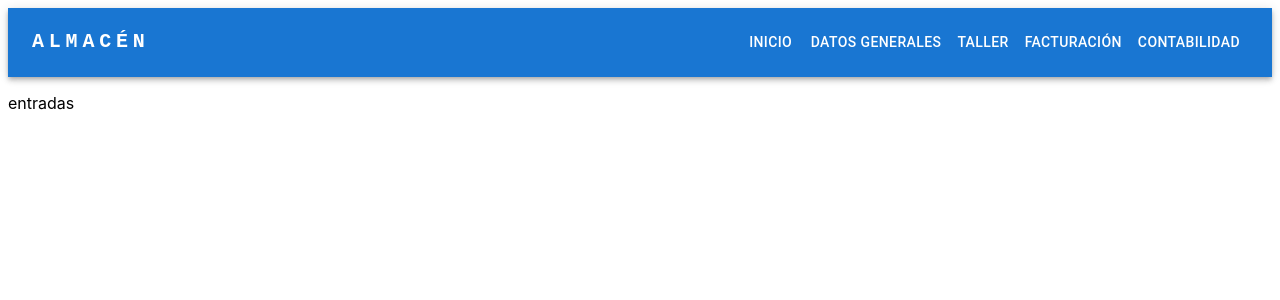
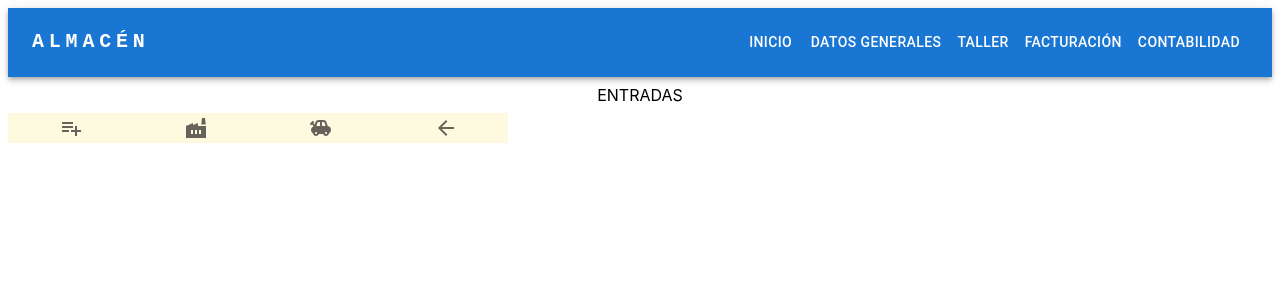
Before and after one commit to jcaido/mi_taller, a React (Create React App) app: page /almacen/entradas in a window 1280 px wide. Shown: the top 300 px of the page. Built offline with nearby package versions, Linux system fonts and the light colour scheme.

Commit message:
Navegacion entradas de almacen

```diff
--- a/src/app.jsx
+++ b/src/app.jsx
@@ -1,6 +1,7 @@
 import React from 'react';
 import { BrowserRouter, Routes, Route } from 'react-router-dom';
 import Almacen from './pages/Almacen';
+import AlmacenEntradas from './pages/AlmacenEntradas';
 import AlmacenOpciones from './pages/AlmacenOpciones';
 import AlmacenPiezas from './pages/AlmacenPiezas';
 import AlmacenProveedores from './pages/AlmacenProveedores';
@@ -31,7 +32,7 @@ function App() {
           <Route path="opciones" element={<AlmacenOpciones />} />
           <Route path="proveedores" element={<AlmacenProveedores />} />
           <Route path="piezas" element={<AlmacenPiezas />} />
-          <Route path="entradas" element={<p>entradas</p>} />
+          <Route path="entradas" element={<AlmacenEntradas />} />
           <Route path="informes" element={<p>informes</p>} />
         </Route>
         <Route path="/facturacion" element={<Facturacion />} />
--- /dev/null
+++ b/src/components/entradas/Entradas.jsx
@@ -0,0 +1,38 @@
+import React, { useContext } from 'react';
+import { Box, Grid } from '@mui/material';
+import { AlmacenEntradasContext } from '../../pages/AlmacenEntradas';
+import NavigationButtonEntradas from './NavigationButtonEntradas';
+
+export default function Entradas() {
+  const {
+    state,
+    crearAlbaranEntradasFormDispatch,
+    buscarProveedorFormDispatch,
+    buscarPiezaFormDispatch,
+  } = useContext(AlmacenEntradasContext);
+
+  return (
+    <Grid container rowSpacing={1}>
+      <Grid item md={12}>
+        <Box mt={1}>
+          <NavigationButtonEntradas
+            crearAlbaran={crearAlbaranEntradasFormDispatch}
+            buscarProveedor={buscarProveedorFormDispatch}
+            buscarPieza={buscarPiezaFormDispatch}
+          />
+        </Box>
+      </Grid>
+      <Grid item md={4}>
+        <Box>
+          {state.formCrearAlbaranEntradas ? <p>formulario crear albaran</p> : null}
+        </Box>
+      </Grid>
+      <Grid item md={4}>
+        <Box>
+          {state.formBuscarProveedor ? <p>formulario buscar proveedor</p> : null}
+          {state.formBuscarPieza ? <p>formulario buscar pieza</p> : null}
+        </Box>
+      </Grid>
+    </Grid>
+  );
+}
--- /dev/null
+++ b/src/components/entradas/NavigationButtonEntradas.jsx
@@ -0,0 +1,53 @@
+import React from 'react';
+import { useNavigate } from 'react-router-dom';
+import { BottomNavigation } from '@mui/material';
+import PlaylistAddIcon from '@mui/icons-material/PlaylistAdd';
+import ArrowBackIcon from '@mui/icons-material/ArrowBack';
+import FactoryIcon from '@mui/icons-material/Factory';
+import ToysIcon from '@mui/icons-material/Toys';
+import Tooltip from '@mui/material/Tooltip';
+import BottomNavigationAction from '@mui/material/BottomNavigationAction';
+import useNavigationButton from '../../hooks/useNavigationButton';
+
+export default function NavigationButtonEntradas({ crearAlbaran, buscarProveedor, buscarPieza }) {
+  const changeButton = useNavigationButton('seleccionar');
+
+  const navigate = useNavigate();
+
+  return (
+    <BottomNavigation sx={{ width: 500, height: 30, backgroundColor: '#fefae0' }} value={changeButton.value} onChange={changeButton.handleChange}>
+      <Tooltip title="crear albarán">
+        <BottomNavigationAction
+          label="crear"
+          value="crear"
+          icon={<PlaylistAddIcon />}
+          onClick={crearAlbaran}
+        />
+      </Tooltip>
+      <Tooltip title="proveedores">
+        <BottomNavigationAction
+          label="proveedores"
+          value="proveedores"
+          icon={<FactoryIcon />}
+          onClick={buscarProveedor}
+        />
+      </Tooltip>
+      <Tooltip title="piezas">
+        <BottomNavigationAction
+          label="piezas"
+          value="piezas"
+          icon={<ToysIcon />}
+          onClick={buscarPieza}
+        />
+      </Tooltip>
+      <Tooltip title="volver opciones-almacen">
+        <BottomNavigationAction
+          label="volverOpciones"
+          value="volverOpciones"
+          icon={<ArrowBackIcon />}
+          onClick={() => navigate('/almacen/opciones')}
+        />
+      </Tooltip>
+    </BottomNavigation>
+  );
+}
--- /dev/null
+++ b/src/pages/AlmacenEntradas.jsx
@@ -0,0 +1,115 @@
+import React, { createContext, useReducer, useMemo } from 'react';
+import { Box, Grid } from '@mui/material';
+import Typography from '@mui/material/Typography';
+import useModal from '../hooks/useModal';
+import ModalErrores from '../utils/ModalErrores';
+import Entradas from '../components/entradas/Entradas';
+
+export const AlmacenEntradasContext = createContext();
+
+export default function AlmacenEntradas() {
+  const modal = useModal();
+
+  const entradasInicial = {
+    formCrearAlbaranEntradas: false,
+    formBuscarProveedor: false,
+    formBuscarPieza: false,
+    listaProveedores: [],
+    listaPiezas: [],
+  };
+
+  const albaranEntradasReducer = (state, action) => {
+    switch (action.type) {
+      case 'albaranesEntrada':
+        return {
+          ...state,
+          formCrearAlbaranEntradas: action.payload.formCrearAlbaranEntradas,
+          formBuscarProveedor: action.payload.formBuscarProveedor,
+          formBuscarPieza: action.payload.formBuscarPieza,
+        };
+      case 'actualizar_lista_proveedores':
+        return {
+          ...state,
+          listaProveedores: action.payload,
+        };
+      case 'actualizar_lista_piezas':
+        return {
+          ...state,
+          listaPiezas: action.payload,
+        };
+      default:
+        return state;
+    }
+  };
+
+  const [state, dispatch] = useReducer(albaranEntradasReducer, entradasInicial);
+
+  function crearAlbaranEntradasFormDispatch() {
+    dispatch({
+      type: 'albaranesEntrada',
+      payload: {
+        formCrearAlbaranEntradas: true,
+        formBuscarProveedor: false,
+        formBuscarPieza: false,
+      },
+    });
+  }
+
+  function buscarProveedorFormDispatch() {
+    dispatch({
+      type: 'albaranesEntrada',
+      payload: {
+        formCrearAlbaranEntradas: true,
+        formBuscarProveedor: true,
+        formBuscarPieza: false,
+      },
+    });
+  }
+
+  function buscarPiezaFormDispatch() {
+    dispatch({
+      type: 'albaranesEntrada',
+      payload: {
+        formCrearAlbaranEntradas: true,
+        formBuscarProveedor: false,
+        formBuscarPieza: true,
+      },
+    });
+  }
+
+  const albaranesEntradaProvider = useMemo(
+    () => ({
+      state,
+      crearAlbaranEntradasFormDispatch,
+      buscarProveedorFormDispatch,
+      buscarPiezaFormDispatch,
+    }
+    ),
+    [
+      state,
+      crearAlbaranEntradasFormDispatch,
+      buscarProveedorFormDispatch,
+      buscarPiezaFormDispatch,
+    ],
+  );
+
+  return (
+    <AlmacenEntradasContext.Provider value={albaranesEntradaProvider}>
+      <Grid container>
+        <Grid item xs={12}>
+          <Box sx={{ textAlign: 'center', mt: 1 }}>
+            <Typography variant="h7" gutterBottom>ENTRADAS</Typography>
+          </Box>
+          <Box>
+            <Entradas />
+          </Box>
+        </Grid>
+        <ModalErrores
+          openError={modal.openError}
+          message={modal.message}
+          handleCloseError={modal.handleCloseError}
+        />
+      </Grid>
+    </AlmacenEntradasContext.Provider>
+  );
+}
```
